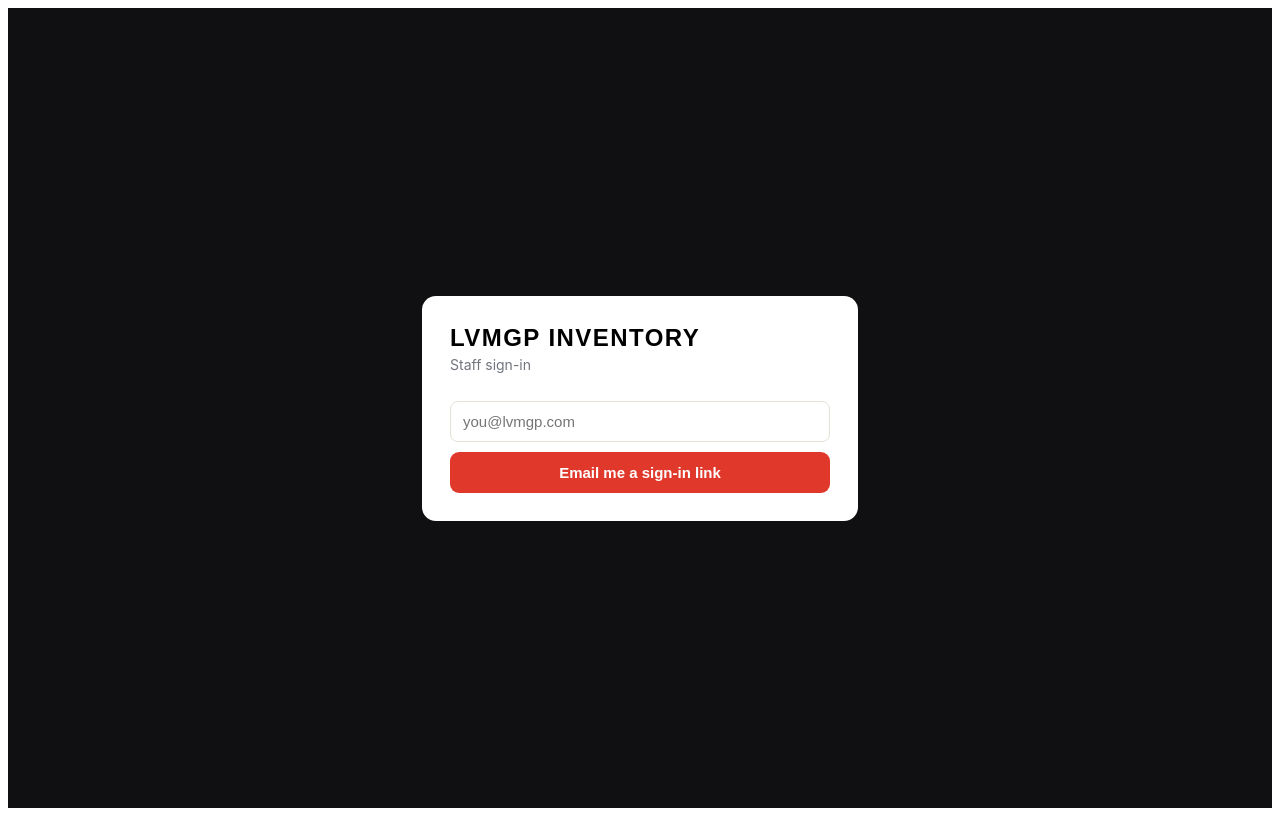
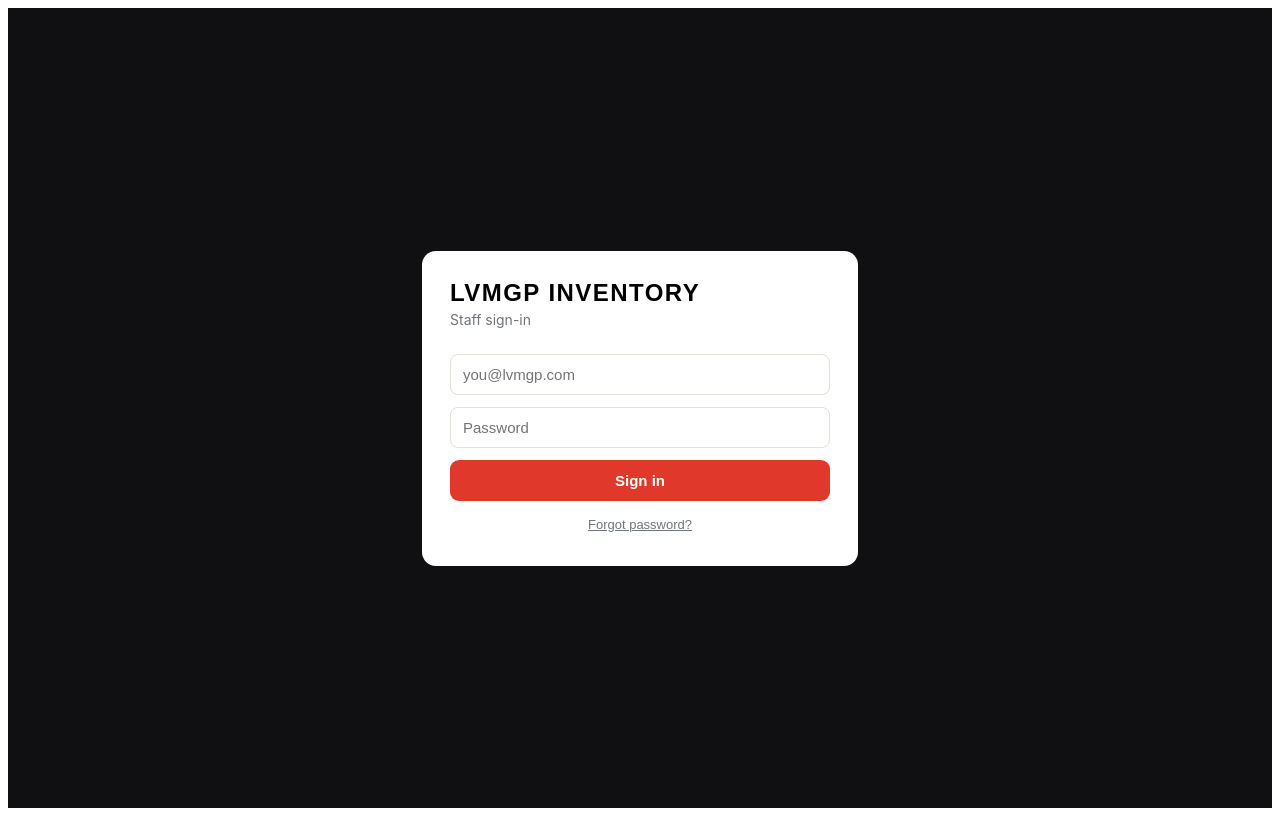
Before and after one commit to LVMGPapps/lvmgp-inventory, a React (Vite) app in the folder web/: page / in a window 1280 px wide. Built offline with nearby package versions, Linux system fonts and the light colour scheme; no server answers.

Commit message:
Update AuthGate.jsx

```diff
--- a/web/src/AuthGate.jsx
+++ b/web/src/AuthGate.jsx
@@ -1,13 +1,15 @@
 import { useState, useEffect } from "react";
 import { supabase } from "./supabase";
 
-// Login gate. Sign-ups are disabled in Supabase, so only invited emails can get
-// a link (shouldCreateUser:false). Wrap the app:  <AuthGate><App/></AuthGate>
+// Login gate. Sign-ups are disabled in Supabase (invite-only), so only people
+// you've invited have accounts. They sign in with email + password.
 export default function AuthGate({ children }) {
   const [session, setSession] = useState(undefined); // undefined = loading
   const [email, setEmail] = useState("");
-  const [sent, setSent] = useState(false);
+  const [password, setPassword] = useState("");
   const [err, setErr] = useState("");
+  const [msg, setMsg] = useState("");
+  const [busy, setBusy] = useState(false);
 
   useEffect(() => {
     supabase.auth.getSession().then(({ data }) => setSession(data.session));
@@ -15,14 +17,19 @@ export default function AuthGate({ children }) {
     return () => sub.subscription.unsubscribe();
   }, []);
 
-  async function sendLink() {
-    setErr("");
-    const { error } = await supabase.auth.signInWithOtp({
-      email: email.trim(),
-      options: { shouldCreateUser: false, emailRedirectTo: window.location.origin },
-    });
-    if (error) setErr("That email isn't on the approved list. Ask an admin to invite you.");
-    else setSent(true);
+  async function signIn() {
+    setErr(""); setMsg(""); setBusy(true);
+    const { error } = await supabase.auth.signInWithPassword({ email: email.trim(), password });
+    setBusy(false);
+    if (error) setErr("Wrong email or password — or that address hasn't been invited.");
+  }
+
+  async function reset() {
+    setErr(""); setMsg("");
+    if (!email.trim()) { setErr("Type your email above first, then tap this."); return; }
+    const { error } = await supabase.auth.resetPasswordForEmail(email.trim(), { redirectTo: window.location.origin });
+    if (error) setErr("Couldn't send a reset email.");
+    else setMsg("Password reset link sent — check your email.");
   }
 
   if (session === undefined) {
@@ -32,23 +39,15 @@ export default function AuthGate({ children }) {
     return (
       <div style={wrap}>
         <div style={card}>
-          <div style={{ fontFamily: "'Barlow Condensed',sans-serif", fontWeight: 700, textTransform: "uppercase", letterSpacing: ".06em", fontSize: 24 }}>
-            LVMGP Inventory
-          </div>
+          <div style={title}>LVMGP Inventory</div>
           <p style={{ color: "#71757E", fontSize: 14, marginTop: 4 }}>Staff sign-in</p>
-          {sent ? (
-            <p style={{ marginTop: 16 }}>Check your email for a sign-in link.</p>
-          ) : (
-            <>
-              <input
-                style={input} type="email" placeholder="you@lvmgp.com" value={email}
-                onChange={(e) => setEmail(e.target.value)}
-                onKeyDown={(e) => e.key === "Enter" && sendLink()}
-              />
-              <button style={btn} onClick={sendLink}>Email me a sign-in link</button>
-              {err && <p style={{ color: "#DA431C", fontSize: 13, marginTop: 10 }}>{err}</p>}
-            </>
-          )}
+          <input style={input} type="email" placeholder="you@lvmgp.com" value={email} onChange={(e) => setEmail(e.target.value)} />
+          <input style={input} type="password" placeholder="Password" value={password}
+            onChange={(e) => setPassword(e.target.value)} onKeyDown={(e) => e.key === "Enter" && signIn()} />
+          <button style={btn} onClick={signIn} disabled={busy}>{busy ? "Signing in…" : "Sign in"}</button>
+          <button style={linkBtn} onClick={reset}>Forgot password?</button>
+          {err && <p style={{ color: "#DA431C", fontSize: 13, marginTop: 10 }}>{err}</p>}
+          {msg && <p style={{ color: "#0E7C6B", fontSize: 13, marginTop: 10 }}>{msg}</p>}
         </div>
       </div>
     );
@@ -62,5 +61,7 @@ export async function signOut() {
 
 const wrap = { minHeight: "100vh", display: "flex", alignItems: "center", justifyContent: "center", background: "#101012", fontFamily: "Inter,system-ui,sans-serif" };
 const card = { background: "#fff", borderRadius: 14, padding: 28, width: "min(380px,90%)" };
-const input = { width: "100%", padding: "11px 12px", border: "1.5px solid #E6E1D6", borderRadius: 8, fontSize: 15, marginTop: 14, boxSizing: "border-box" };
-const btn = { width: "100%", marginTop: 10, padding: "12px", border: "none", borderRadius: 9, background: "#E0392B", color: "#fff", fontWeight: 600, fontSize: 15, cursor: "pointer" };
+const title = { fontFamily: "'Barlow Condensed',sans-serif", fontWeight: 700, textTransform: "uppercase", letterSpacing: ".06em", fontSize: 24 };
+const input = { width: "100%", padding: "11px 12px", border: "1.5px solid #E6E1D6", borderRadius: 8, fontSize: 15, marginTop: 12, boxSizing: "border-box" };
+const btn = { width: "100%", marginTop: 12, padding: "12px", border: "none", borderRadius: 9, background: "#E0392B", color: "#fff", fontWeight: 600, fontSize: 15, cursor: "pointer" };
+const linkBtn = { width: "100%", marginTop: 10, padding: "6px", border: "none", background: "none", color: "#71757E", fontSize: 13, cursor: "pointer", textDecoration: "underline" };
```
